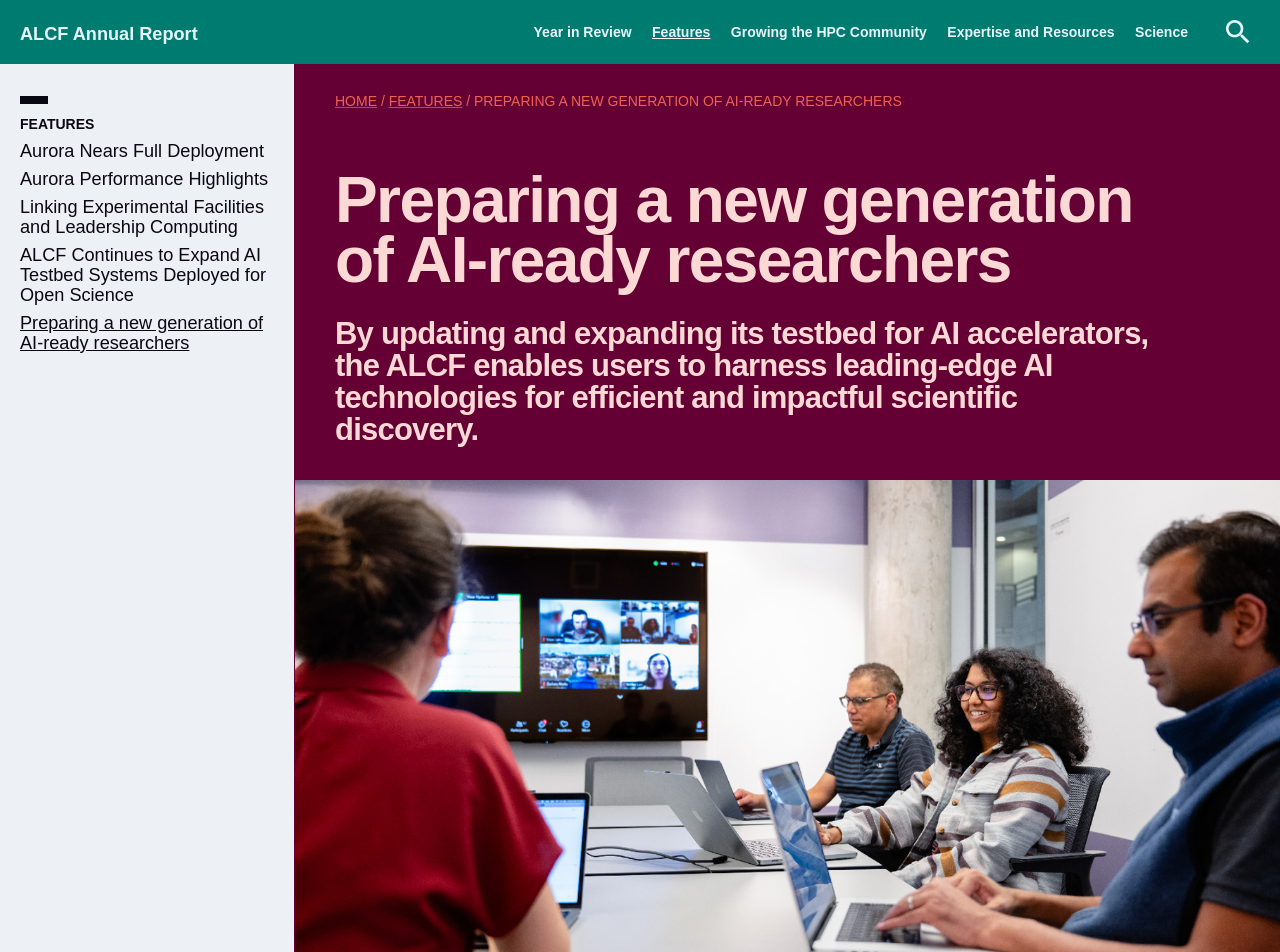
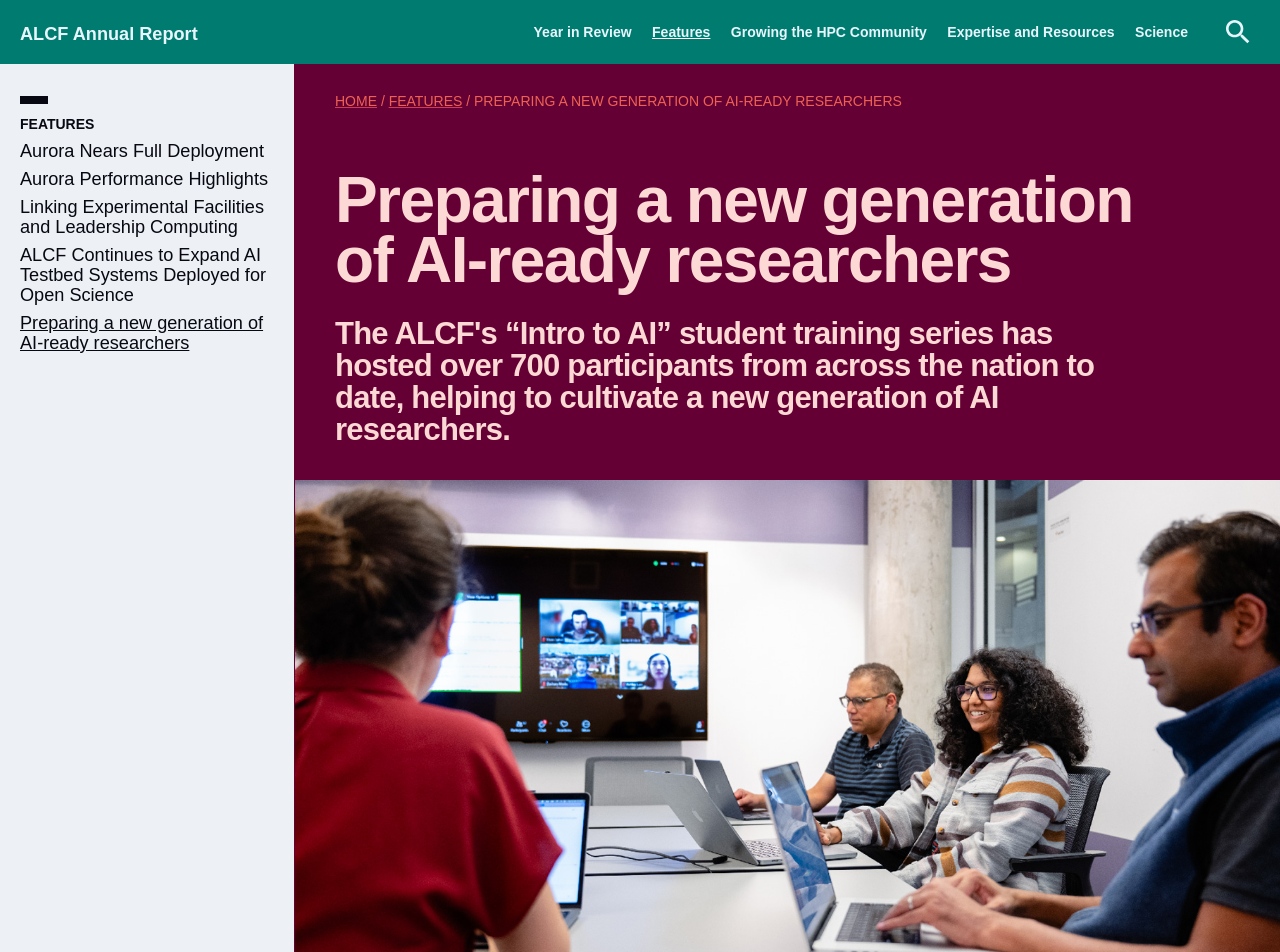
Before and after one commit to argonne-lcf/AR2024, a Jekyll site: the page built from 02_features/ai-training.md, in a window 1280 px wide. Shown: the top 952 px of the page. Built offline with Jekyll 4.4.1, drawn with Linux system fonts in a browser that asks for light colours; some web fonts are replaced; some of the changed text lies outside the part shown.

Commit message:
Update ai-training-deck.md

```diff
--- a/02_features/ai-training.md
+++ b/02_features/ai-training.md
@@ -5,8 +5,8 @@
 
 title: Preparing a new generation of AI-ready researchers
 hero-img-source: ALCF_AItraining.jpg
-hero-img-caption: "The ALCF's “Intro to AI” student training series has hosted over 700 participants from across the nation to date, helping to cultivate a new generation of AI researchers."
-intro: "By updating and expanding its testbed for AI accelerators, the ALCF enables users to harness leading-edge AI technologies for efficient and impactful scientific discovery."
+hero-img-caption: "ALCF postdoctoral researcher Shilpika (center) leads a session on prompt engineering during Argonne’s Intro to AI training series. Seated around the table are Argonne colleagues Paige Kinsley (foreground, left), George Thiruvathukal (back, center) and Venkat Vishwanath (foreground, right). Image: Argonne National Laboratory"
+intro: "The ALCF's “Intro to AI” student training series has hosted over 700 participants from across the nation to date, helping to cultivate a new generation of AI researchers."
 ---
 
 Since its launch in 2021, the ALCF’s annual "Intro to AI-driven Science on Supercomputers" training series has been helping students develop the expertise to harness the power of AI and HPC to accelerate scientific discoveries and innovation.
```
